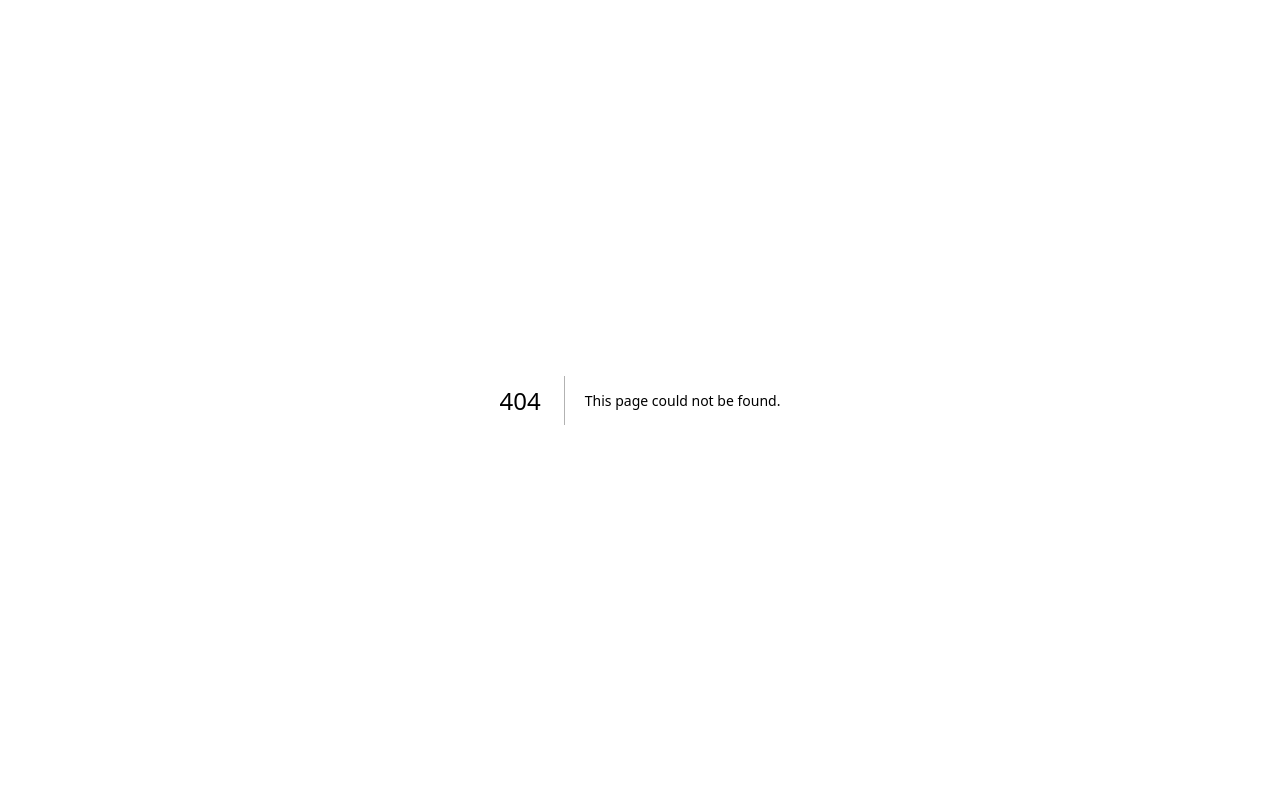
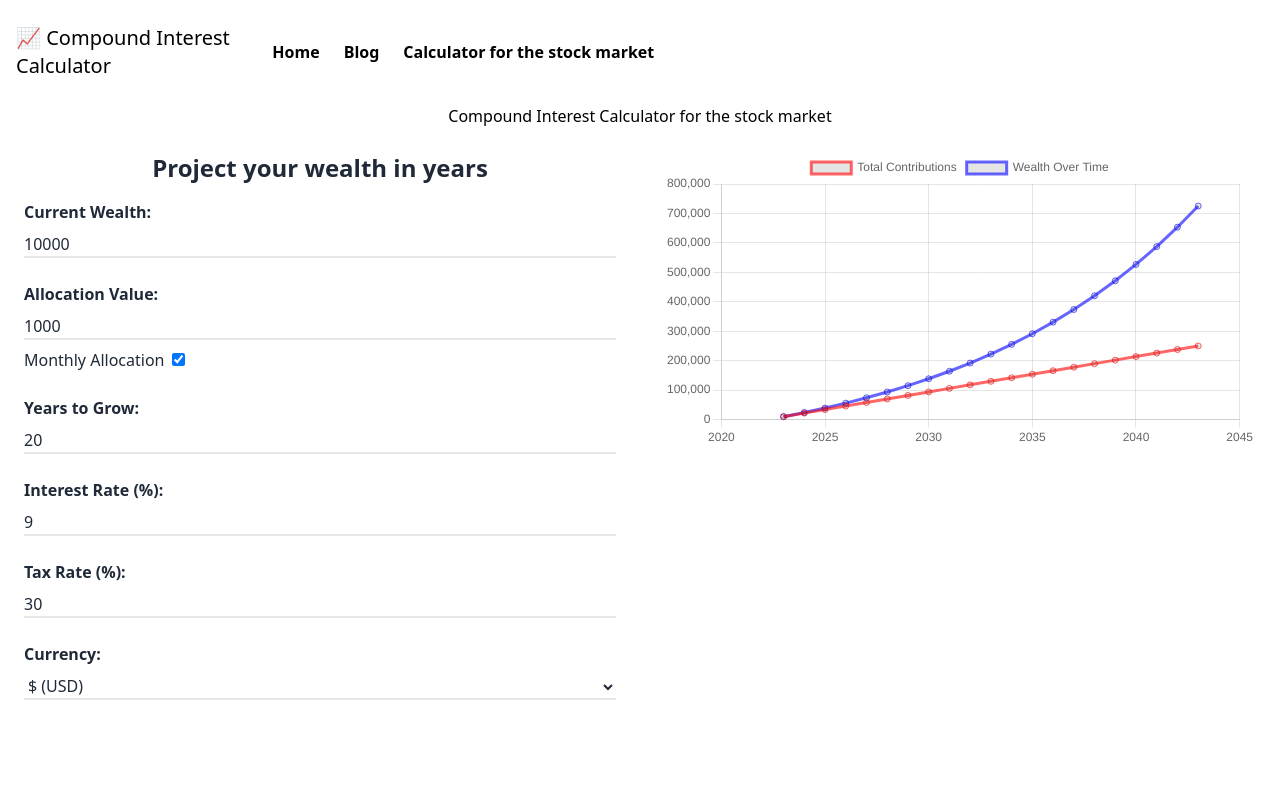
Before and after one commit to marionlouis1/interest-calculator, a Next.js app: page /stocks in a window 1280 px wide. Before the commit this address had no page. Shown: the top 800 px of the page. Built offline with nearby package versions, Linux system fonts and the light colour scheme.

Commit message:
stock market page

```diff
--- a/components/header.js
+++ b/components/header.js
@@ -17,6 +17,9 @@ const Header = () => {
             <li>
               <Link href="/blog" className="text-black font-bold hover:text-blue-500">Blog</Link>
             </li>
+            <li>
+              <Link href="/stocks" className="text-black font-bold hover:text-blue-500">Calculator for the stock market</Link>
+            </li>
           </ul>
         </nav>
       </div>
--- /dev/null
+++ b/pages/stocks.js
@@ -0,0 +1,31 @@
+import Head from 'next/head';
+import Calculator from '../components/calculator/calculator';
+import Header from '../components/header';
+import Footer from '../components/footer';
+
+
+
+export default function Home() {
+
+  return (
+    <>
+      <Head>
+        <title>Compound Interest Calculator</title>
+        <meta name="description" content="Compound Interest Calculator for stock market" />
+        {/* Google Adsense */}
+        <script async src="https://pagead2.googlesyndication.com/pagead/js/adsbygoogle.js?client=ca-pub-6256879694795014"
+     crossorigin="anonymous"></script>
+      </Head>
+      <div>
+        <Header />
+      </div>
+      <main>
+        <h1 className=" bg-white text-black text-center">Compound Interest Calculator for the stock market</h1>
+        <div className="tool-wrapper">
+          <Calculator />
+        </div>
+      </main>
+      <Footer/>
+    </>
+  )
+}
```
